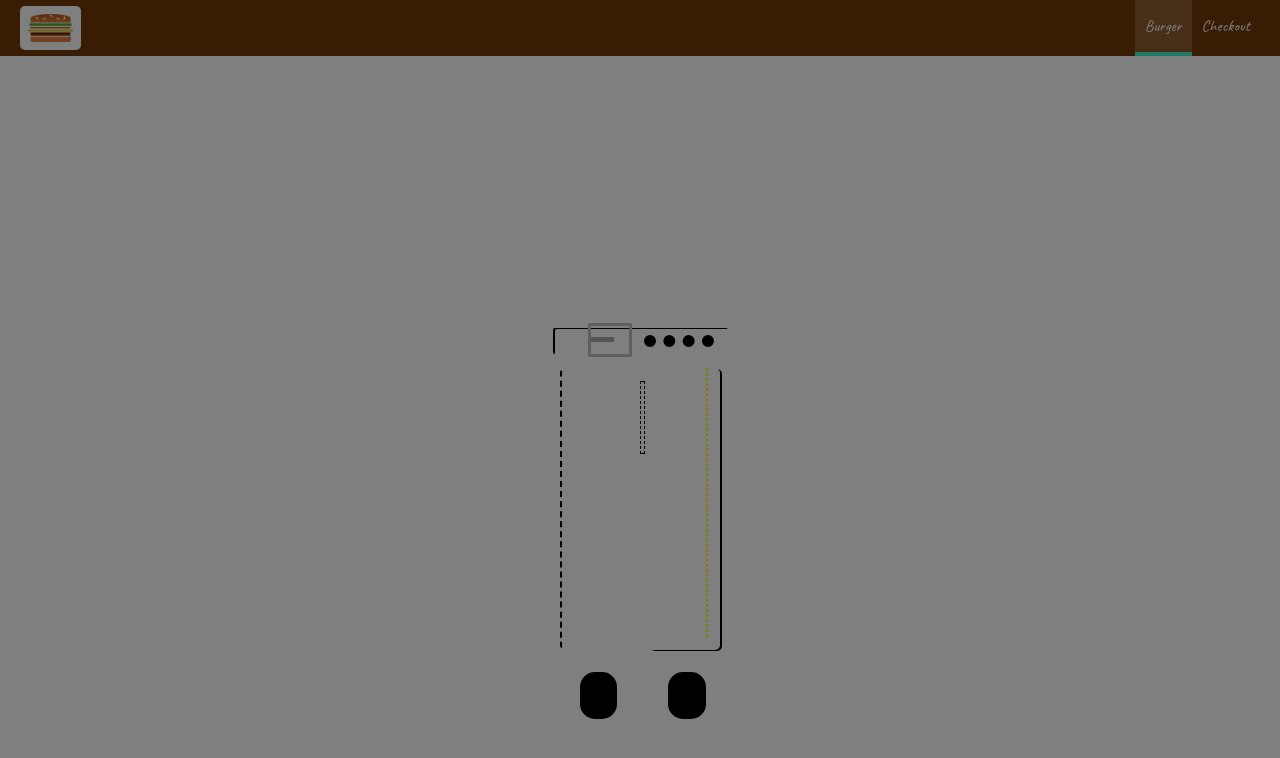
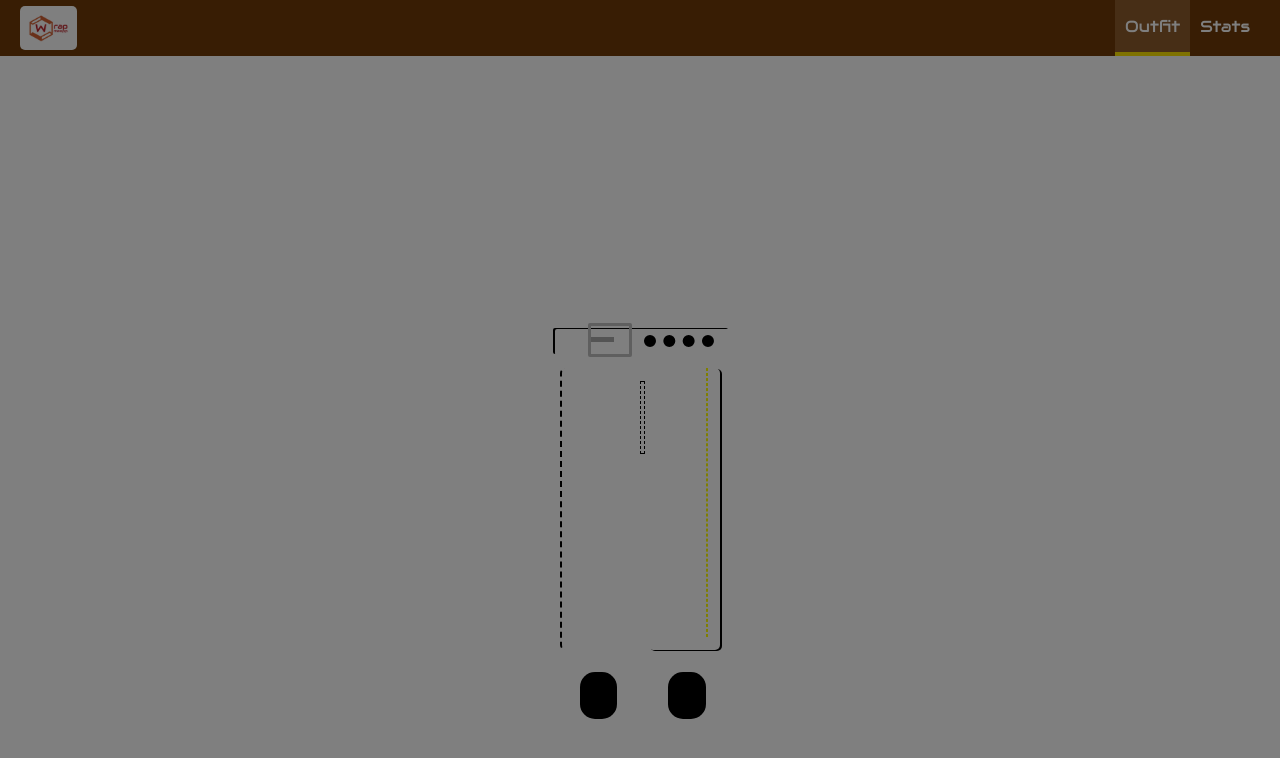
Before and after one commit to adam23stevens/wrapmeapp, a React app: page / in a window 1280 px wide. Shown: the top 758 px of the page. Built offline with nearby package versions, Linux system fonts and the light colour scheme.

Commit message:
new logo

```diff
--- a/public/index.html
+++ b/public/index.html
@@ -20,6 +20,7 @@
       Learn how to configure a non-root public URL by running `npm run build`.
     -->
     <link href="https://fonts.googleapis.com/css?family=Caveat:400,700" rel="stylesheet">
+    <link href="https://fonts.googleapis.com/css?family=Audiowide" rel="stylesheet">
     <title>Wrap-me-app</title>
   </head>
   <body>
--- a/src/components/Navigation/NavigationItems/NavigationItem/NavigationItem.css
+++ b/src/components/Navigation/NavigationItems/NavigationItem/NavigationItem.css
@@ -16,7 +16,7 @@
 .NavigationItem a:hover,
 .NavigationItem a:active,
 .NavigationItem a.active{
-    color: #40F4C8;
+    color: #ffe600;
 }
 
 @media (min-width: 500px) {
@@ -39,7 +39,7 @@
     .NavigationItem a:active,
     .NavigationItem a.active{
         background-color: #8F5C2C;
-        border-bottom: 4px solid #40F4C8;
+        border-bottom: 4px solid #ffe600;
         color: white;
     }
 }
--- a/src/components/Navigation/NavigationItems/NavigationItems.js
+++ b/src/components/Navigation/NavigationItems/NavigationItems.js
@@ -4,8 +4,8 @@ import classes from './NavigationItems.css';
 
 const navigationItems = () =>  (
     <div className={classes.NavigationItems}>
-        <NavigationItem link='/' active>Burger</NavigationItem>
-        <NavigationItem link='/'>Checkout</NavigationItem>
+        <NavigationItem link='/' active>Outfit</NavigationItem>
+        <NavigationItem link='/'>Stats</NavigationItem>
     </div>
 )
 
--- a/src/components/UI/Logo/Logo.js
+++ b/src/components/UI/Logo/Logo.js
@@ -1,10 +1,10 @@
 import React from 'react';
 import classes from './Logo.css';
-import burgerLogo from '../../../assets/images/burger-logo.png';
+import wrapmeapplogo from '../../../assets/images/wrapmeapplogo.png';
 
 const logo = () => (
     <div className={classes.Logo}>
-        <img src={burgerLogo} alt='burgerLogo'/>
+        <img src={wrapmeapplogo} alt='wrapmeapp'/>
     </div>
 )
 
--- a/src/index.css
+++ b/src/index.css
@@ -1,5 +1,5 @@
 body {
   margin: 0;
   padding: 0;
-  font-family: 'Caveat';
+  font-family: 'Audiowide';
 }
```
Also changed, not shown: src/assets/images/wrapmeapplogo.png (added).
